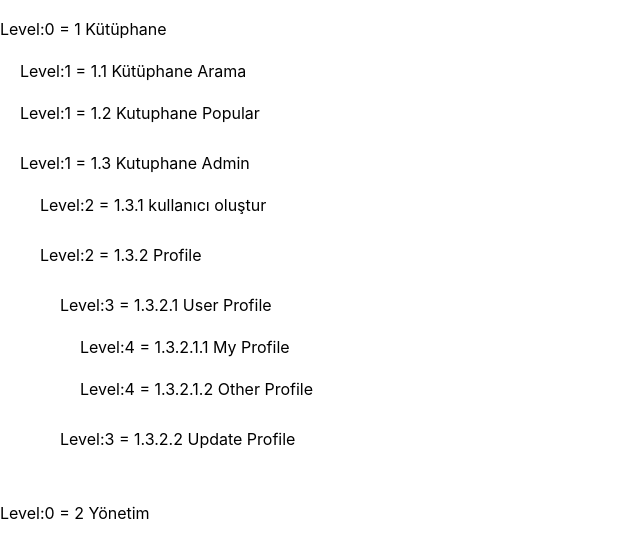
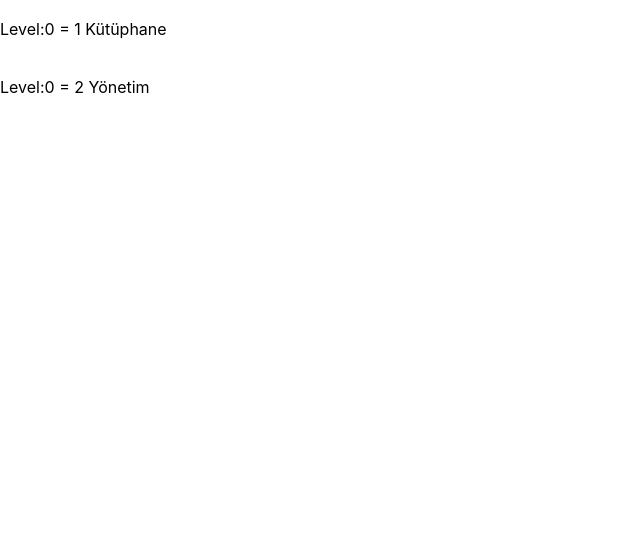
Before and after one commit to jhub95/lists-multilevel, a React (Create React App) app: page / in a window 1280 px wide. Shown: the top 558 px of the page, without its empty margins (0-640 px from the left). Built offline with nearby package versions, Linux system fonts and the light colour scheme.

Commit message:
seemingly fully functional multi-level list. Yey

```diff
--- a/src/App.js
+++ b/src/App.js
@@ -1,39 +1,51 @@
 import React from 'react'
 import shortid from 'shortid'
-import List from '@material-ui/core/List';
-import ListItem from '@material-ui/core/ListItem';
+import List from '@material-ui/core/List'
+import ListItem from '@material-ui/core/ListItem'
+import Collapse from '@material-ui/core/Collapse'
+
 
 const libraryRoutes = [
   {
       collapse: true,
       name: "1 Kütüphane",
+      id: shortid.generate(),
       views: [{
-          name: "1.1 Kütüphane Arama"
+          name: "1.1 Kütüphane Arama",
+          id: shortid.generate(),
         },
         {
-          name:"1.2 Kutuphane Popular"
+          name:"1.2 Kutuphane Popular",
+          id: shortid.generate(),
         },
         {
           collapse:true,
+          id: shortid.generate(),
           name:"1.3 Kutuphane Admin",
           views: [{
-            name: "1.3.1 kullanıcı oluştur"
+            name: "1.3.1 kullanıcı oluştur",
+            id: shortid.generate(),
           },
           {
             collapse:true,
+            id: shortid.generate(),
             name:"1.3.2 Profile",
             views:[{
               collapse:true,
+              id: shortid.generate(),
               name: "1.3.2.1 User Profile",
               views:[
                 {
+                  id: shortid.generate(),
                   name:"1.3.2.1.1 My Profile"
                 },
                 {
+                  id: shortid.generate(),
                   name:"1.3.2.1.2 Other Profile"
                 }
               ]
             },{
+              id: shortid.generate(),
               name:"1.3.2.2 Update Profile",
             }]
           }]
@@ -42,46 +54,61 @@ const libraryRoutes = [
       ]
   },
   {
+    id: shortid.generate(),
     name: "2 Yönetim"
   }
 ]
 
-class SidebarLinks extends React.Component {
+class CollapsibleList extends React.Component {
+  state = {}
 
-  returnFragment = ( item, level ) => {
-    level+=1
-    return item.views.map(( secondItem )=>{
-      return (
-        (secondItem.collapse) ?
-          this.constructListItem(secondItem, level)
-        :
-          <ListItem key={shortid.generate()} style={{paddingLeft:level*20+"px"}} >{"Level:"+level+" = "+secondItem.name}</ListItem>
-      )
+  openCollapse(listItemToCollapse) {
+    this.setState((prevState)=>{
+      if ( listItemToCollapse in prevState === false ){
+        return { [listItemToCollapse]: true }
+      } else {
+        return { [listItemToCollapse]: !prevState[listItemToCollapse] }
+      }
     })
   }
 
-  constructListItem = ( item, level ) => {
+  listGenerator = ( item, level ) => {
+    const ID = item.id
     return (
-      <List key={shortid.generate()}>
-        <ListItem key={shortid.generate()} style={{paddingLeft:level*20+"px"}} >{"Level:"+level+" = "+item.name}</ListItem>
+      <div key={ID+"1"} >
+      <List key={ID+"100"}>
+        <ListItem button onClick={() => this.openCollapse(ID)} key={ID} style={{paddingLeft:level*20+"px"}} >{"Level:"+level+" = "+item.name}</ListItem>
       {
         (item.collapse) ?
-          this.returnFragment(item,level)
+          (level+=1,
+            <Collapse in={this.state[ID]}>
+            {item.views.map(( secondItem )=>{
+              const secondID = secondItem.id
+              return (
+                (secondItem.collapse) ?
+                  this.listGenerator(secondItem, level)
+                :
+                  <ListItem button key={secondID} style={{paddingLeft:level*20+"px"}} >{"Level:"+level+" = "+secondItem.name}</ListItem>
+              )
+            })}
+            </Collapse>
+          )
         :
           null
       }
       </List>
+      </div>
     )
   }
 
   render(){
       return(
         <div>
-          { libraryRoutes.map( ( item ) => this.constructListItem( item, 0 )) }
+          { libraryRoutes.map( ( item ) => this.listGenerator( item, 0 )) }
         </div>
       )
   }
 
 }
 
-export default SidebarLinks
+export default CollapsibleList
```
Also changed, not shown: 1 other file (tests, documents, lock files or other folders).
